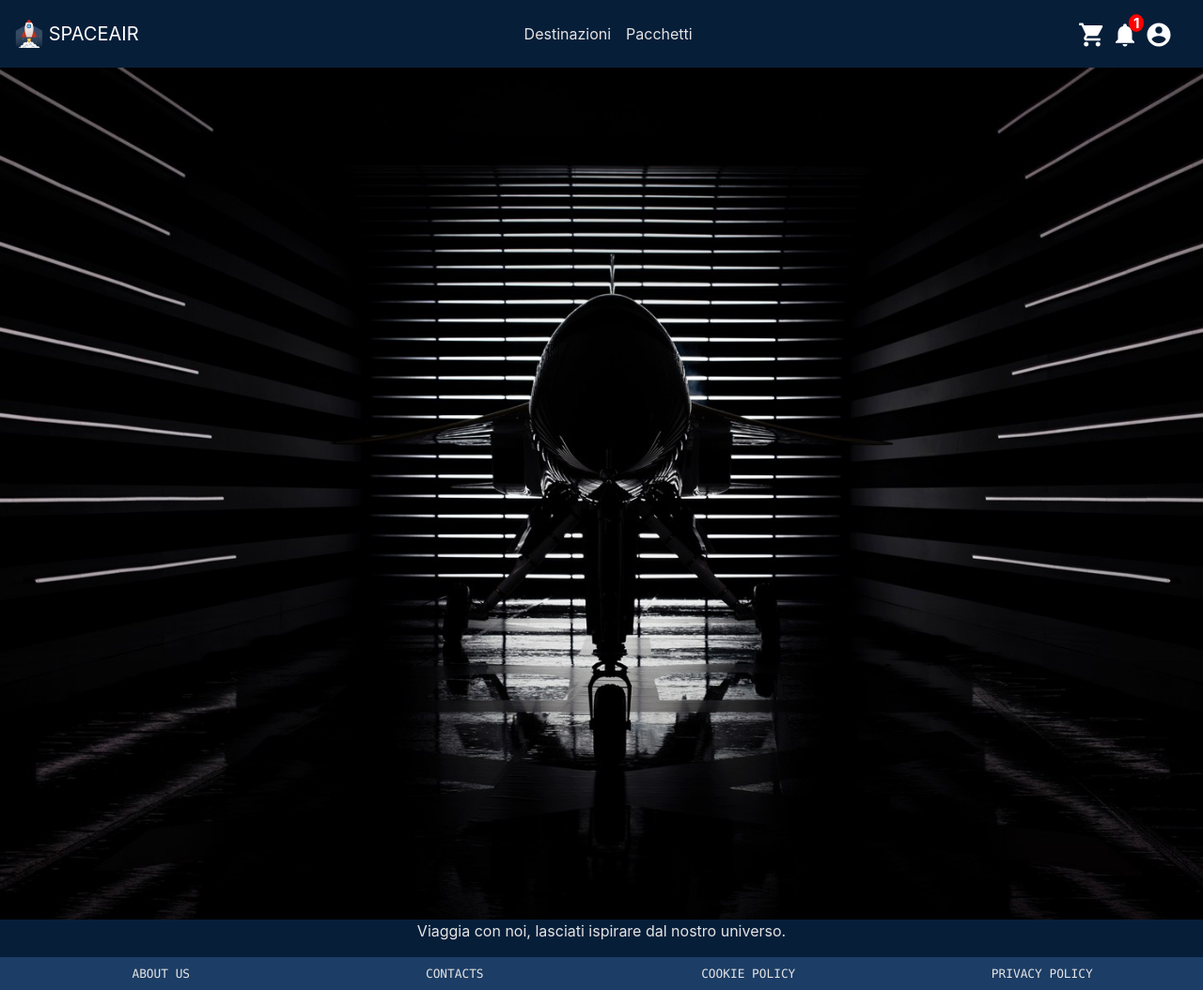
After one commit to alessiocnt/SpaceAir, a PHP site: page /view/template/homepage.php in a window 1280 px wide. The commit adds this page. Shown: the whole page at 94% size. Run offline with PHP 8.4, Linux system fonts and the light colour scheme; the template is opened without the code that fills it, so the values that code supplies are empty.

Commit message:
homepage

```diff
--- /dev/null
+++ b/view/template/homepage.php
@@ -0,0 +1,105 @@
+<!DOCTYPE html>
+<html lang="it">
+
+<head>
+    <meta charset="utf-8">
+    <meta name="viewport" content="width=device-width, initial-scale=1, shrink-to-fit=no">
+
+    <!--Bootstrap-->
+    <link rel="stylesheet" href="https://cdn.jsdelivr.net/npm/bootstrap@4.5.3/dist/css/bootstrap.min.css" integrity="sha384-TX8t27EcRE3e/ihU7zmQxVncDAy5uIKz4rEkgIXeMed4M0jlfIDPvg6uqKI2xXr2" crossorigin="anonymous">
+
+    <!--Custom CSS-->
+    <link rel="stylesheet" href="style/style.css">
+
+    <title><?php echo $headerInfo["title"]; ?></title>
+</head>
+
+<body class="bg-custom">
+    <nav class="navbar navbar-expand-md navbar-dark bg-custom">
+        <!--Toggler for the navbar-->
+        <button class="navbar-toggler" type="button" data-toggle="collapse" data-target="#navbarSupportedContent" aria-controls="navbarSupportedContent" aria-expanded="false" aria-label="Toggle navigation">
+            <span class="navbar-toggler-icon"></span>
+        </button>
+
+        <!--SpaceAir logo and name-->
+        <a class="navbar-brand mx-auto" href="#">
+            <img src="/spaceair/res/Icons/logo.svg" class="d-inline-block align-top logo-header" alt="logo" loading="lazy">
+            SPACEAIR
+        </a>
+
+        <!--Navbar icons near logo for device screen-->
+        <div class="navbar-brand align-top ml-auto d-inline-block d-md-none">
+            <?php require $_SERVER["DOCUMENT_ROOT"] . "/spaceair/view/template/nav-icons.html"; ?>
+        </div>
+
+        <div class="collapse navbar-collapse" id="navbarSupportedContent">
+            <ul class="navbar-nav mx-auto p-2">
+                <li class="nav-item">
+                    <a class="nav-link" href="#">Destinazioni</a>
+                </li>
+                <li class="nav-item">
+                    <a class="nav-link" href="#">Pacchetti</a>
+                </li>
+            </ul>
+        </div>
+
+        <!--Navbar icons, need to repeat in order to move them on the extreme right after the nav-item when over md view-->
+        <div class="navbar-brand align-top ml-auto d-none d-md-block">
+            <?php require $_SERVER["DOCUMENT_ROOT"] . "/spaceair/view/template/nav-icons.html"; ?>
+        </div>
+    </nav>
+
+
+<!--         <style>
+    body, html {
+    height: 100%;
+    margin: 0;
+    }
+
+    .bg {
+    /* The image used */
+    background-image: url("img_girl.jpg");
+
+    /* Full height */
+    height: 100%;
+
+    /* Center and scale the image nicely */
+    background-position: center;
+    background-repeat: no-repeat;
+    background-size: cover;
+    }
+    </style>
+    </head>
+    <body>
+
+    <div class="bg"></div> -->
+
+    <main>
+        <img class="home-img img-fluid" src="/spaceair/res/Icons/home-shuttle.jpg" alt="Shuttle utilizzato per i viaggi.">
+        <p class="col-text text-center">Viaggia con noi, lasciati ispirare dal nostro universo.</p>
+    </main>
+
+
+    <div class="container-fluid">
+        <div class="row bg-sec justify-content-center">
+            <div class="col-12">
+                <footer>
+                    <nav class="nav text-monospace">
+                        <a href="#" class="px-1 py-2  col-text nav-link col-4 col-md-3 text-center">ABOUT US</a>
+                        <a href="#" class="px-1 py-2 col-text nav-link col-4 col-md-3 text-center">CONTACTS</a>
+                        <a href="#" class="px-1 py-2 col-text nav-link col-4 col-md-3 text-center">COOKIE POLICY</a>
+                        <a href="#" class="px-1 py-2 col-text nav-link col-12 col-md-3 text-center">PRIVACY POLICY</a>
+                    </nav>
+                </footer>
+            </div>
+        </div>
+
+    </div>
+
+    <script src="https://code.jquery.com/jquery-3.5.1.slim.min.js" integrity="sha384-DfXdz2htPH0lsSSs5nCTpuj/zy4C+OGpamoFVy38MVBnE+IbbVYUew+OrCXaRkfj" crossorigin="anonymous"></script>
+    <script src="https://cdn.jsdelivr.net/npm/popper.js@1.16.1/dist/umd/popper.min.js" integrity="sha384-9/reFTGAW83EW2RDu2S0VKaIzap3H66lZH81PoYlFhbGU+6BZp6G7niu735Sk7lN" crossorigin="anonymous"></script>
+    <script src="https://cdn.jsdelivr.net/npm/bootstrap@4.5.3/dist/js/bootstrap.min.js" integrity="sha384-w1Q4orYjBQndcko6MimVbzY0tgp4pWB4lZ7lr30WKz0vr/aWKhXdBNmNb5D92v7s" crossorigin="anonymous"></script>
+
+</body>
+
+</html>
--- a/view/template/style/style.css
+++ b/view/template/style/style.css
@@ -49,6 +49,13 @@ a.col-text:active {
     background-color: #DBCBCB;
 }
 
+.home-img {
+    top: 0;
+    left: 0;
+    min-width: 100%;
+    min-height: 100%;
+}
+
 footer a {
     font-size: 0.8em;
 }
```
Also changed, not shown: res/Icons/home-shuttle.jpg (added).
